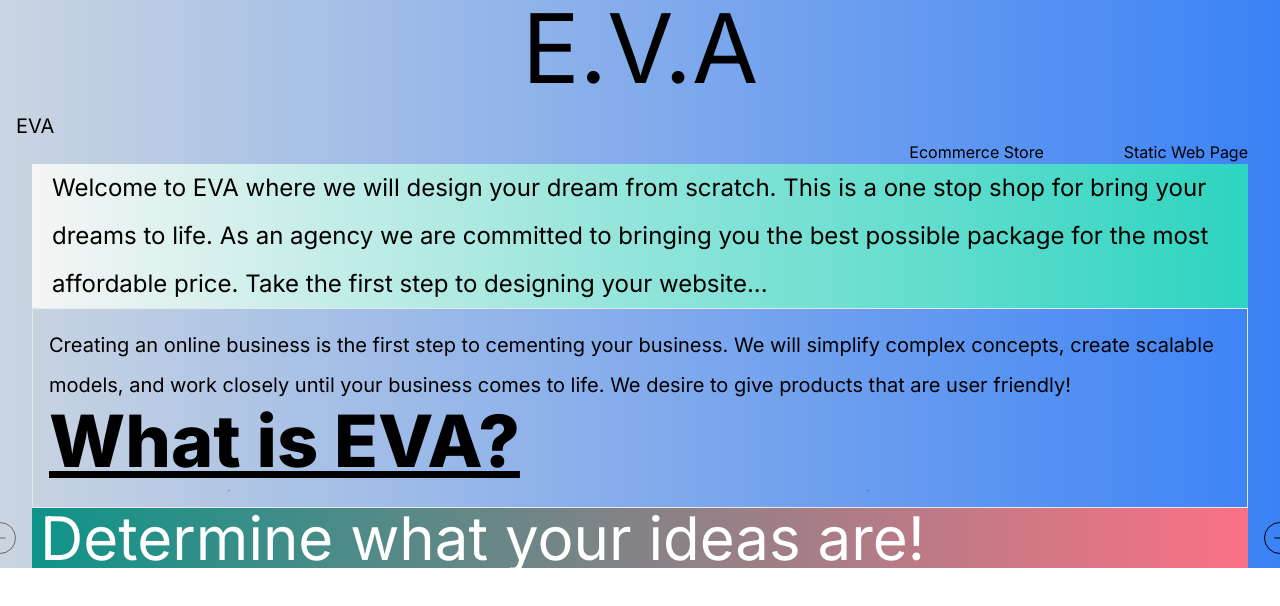
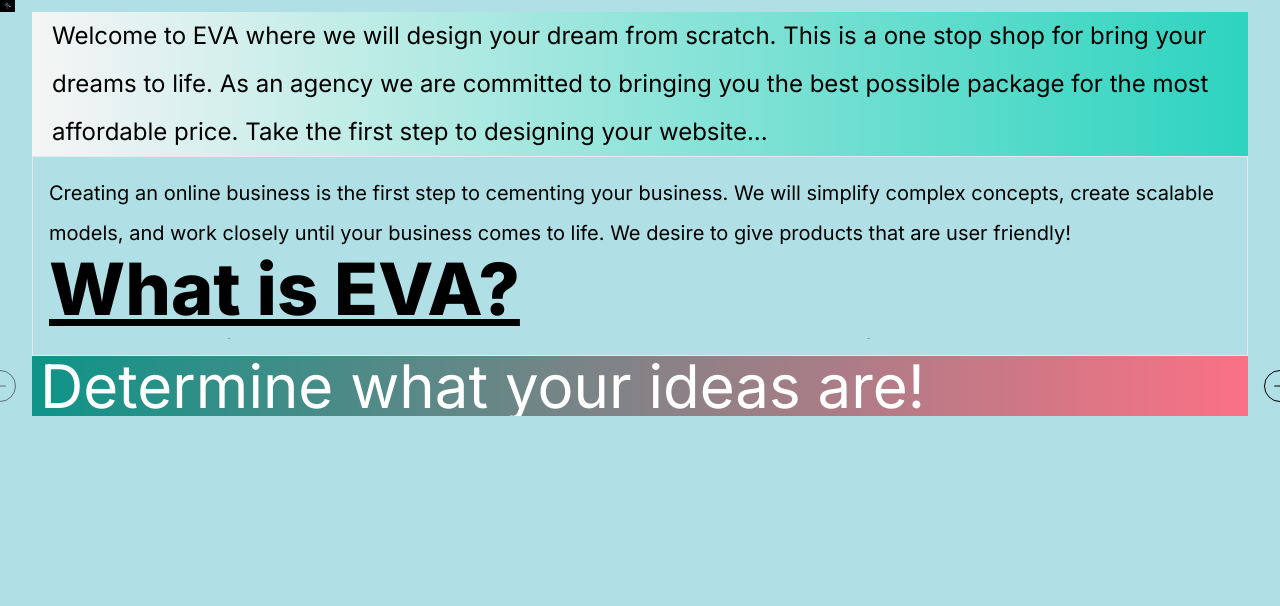
Before and after one commit to BigBreakfast28/sumozip, a Next.js app: page / in a window 1280 px wide. Shown: the top 606 px of the page. Built offline with nearby package versions, Linux system fonts and the light colour scheme.

Commit message:
Adding logo image to home page

```diff
--- a/app/(routes)/page.tsx
+++ b/app/(routes)/page.tsx
@@ -15,7 +15,7 @@ import React from "react"
 
 export default function Home() {
   return(
-    <div className="bg-gradient-to-r from-slate-300 to-blue-500">
+    <div className="">
       <div className="container text-xl">
         <div className="container-lg text-2xl leading-loose bg-gradient-to-r from-neutral-100 to-teal-400 pr-4 pl-5">
           Welcome to EVA where we will design your dream from scratch.
--- a/app/globals.css
+++ b/app/globals.css
@@ -1,3 +1,7 @@
 @tailwind base;
 @tailwind components;
 @tailwind utilities;
+
+body {
+    background-color:#B0E0E6;
+}
--- a/app/layout.tsx
+++ b/app/layout.tsx
@@ -19,11 +19,13 @@ export default function RootLayout({
 }>) {
   return (
     <html lang="en">
-      <body className={inter.className}>
-        <Title/>
-        <Navbar/>
-        {children}
-      </body>
+      <div className="">
+        <body className={inter.className}>
+          <Title/>
+          <Navbar/>
+          {children}
+        </body>
+      </div>
     </html>
   );
 }
--- a/components/navbar.tsx
+++ b/components/navbar.tsx
@@ -2,19 +2,9 @@ import Link from "next/link";
 
 export default function Navbar() {
     return(
-        <div className="bg-gradient-to-r from-slate-300 to-blue-500">
-            <Link href="/" className=" flex justify-start pt-4 pl-4 text-xl hover:font-bold">
-                EVA
-            </Link>
-            <div className="flex justify-end space-x-20 pr-8">
-                <Link href="/ecommerce" className="hover:font-bold">
-                    Ecommerce Store
-                </Link>
-                <Link href="/static" className="hover:font-bold">
-                    Static Web Page
-                </Link>
-            </div>
-        </div>
+        <nav>
+            <Link href="/ecommerce"></Link>
+        </nav>
 
     );
 }
--- a/components/title.tsx
+++ b/components/title.tsx
@@ -1,9 +1,16 @@
+import EVAimg from "@/public/EVAlogo.jpg"
+import Image from "next/image";
+
 export default function Title() {
     return(
-        <div className="flex justify-center bg-gradient-to-r from-slate-300 to-blue-500">
-            <div className="text-8xl hover:font-extrabold hover:text-rose-400">E.</div>
-            <div className="text-8xl hover:font-extrabold hover:text-rose-400">V.</div>
-            <div className="text-8xl hover:font-extrabold hover:text-rose-400">A</div>
+        <div className="">
+            <Image
+            src={EVAimg}
+            alt="EVA logo"
+            height={15}
+            width={15}
+            className="flex justify-center"
+            />
         </div>
     );
 }
```
Also changed, not shown: public/EVAlogo.jpg (added).
